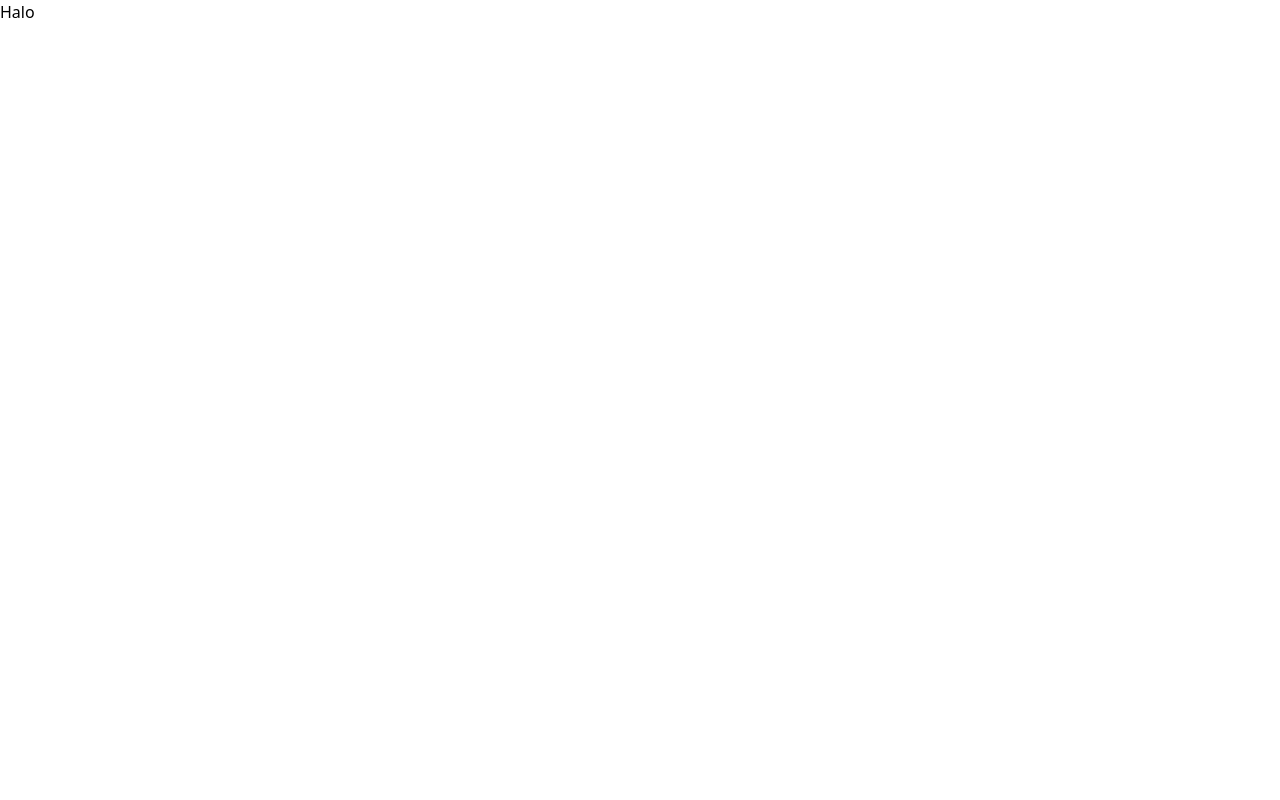
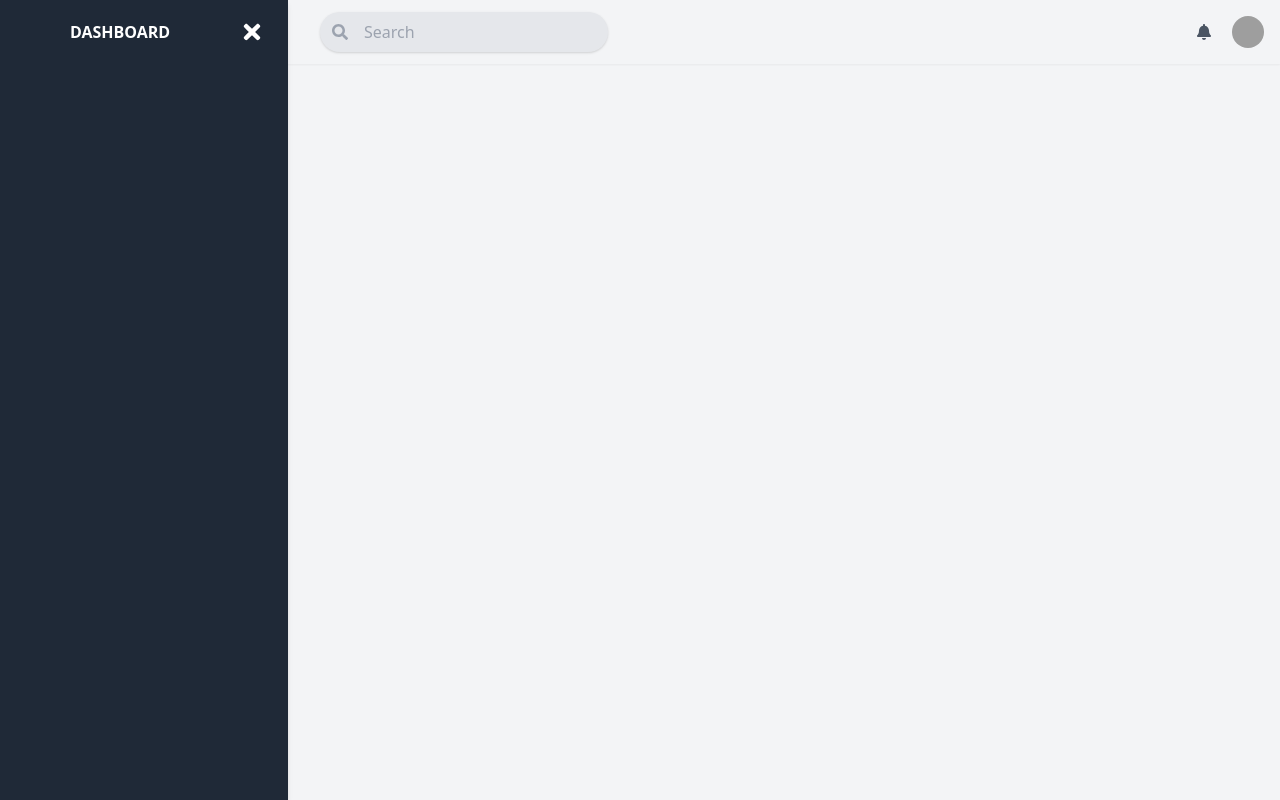
Before and after one commit to afifwijaya16/frontend-react-laravel-tailwind-myblog, a React (Create React App) app: page / in a window 1280 px wide. Built offline with nearby package versions, Linux system fonts and the light colour scheme; grey boxes are pictures that could not be loaded.

Commit message:
update navbar, sidebar

```diff
--- a/package.json
+++ b/package.json
@@ -8,6 +8,8 @@
     "@testing-library/user-event": "^12.1.10",
     "react": "^17.0.2",
     "react-dom": "^17.0.2",
+    "react-icons": "^4.2.0",
+    "react-router-dom": "^5.2.0",
     "react-scripts": "4.0.3",
     "web-vitals": "^1.0.1"
   },
--- a/src/App.js
+++ b/src/App.js
@@ -1,7 +1,11 @@
+import Navbar from "./components/navbar/Navbar";
+import Sidebar from "./components/sidebar/Sidebar";
+
 function App() {
   return (
-    <div className="App">
-      <h1>Halo</h1>
+    <div className="min-h-screen bg-gray-100">
+      <Navbar />
+      <Sidebar />
     </div>
   );
 }
--- /dev/null
+++ b/src/components/navbar/Navbar.js
@@ -0,0 +1,37 @@
+import React from "react";
+import * as FaIcon from "react-icons/fa";
+const Navbar = () => {
+  return (
+    <>
+      <div className="h-16 shadow-sm pl-8 lg:pl-80 fixed w-full top-0 left-0 flex items-center z-50">
+        <div class="w-6 cursor-pointer lg:hidden">
+          <FaIcon.FaBars class="h-6 w-6" />
+        </div>
+        <div class="relative hidden lg:block lg:transition">
+          <FaIcon.FaSearch class="absolute left-2 top-3 w-6 text-gray-400" />
+          <input
+            type="text"
+            class="block w-72 shadow border-none rounded-3xl focus:outline-none py-2 bg-gray-200 text-base text-gray-600 pl-11 pr-5"
+            placeholder="Search"
+          />
+        </div>
+        <div class="ml-auto items-center flex">
+          <div>
+            <FaIcon.FaBell class="w-6 cursor-pointer text-gray-600" />
+          </div>
+          <div class="mx-4 relative">
+            <div class="cursor-pointer">
+              <img
+                class="h-8 w-8 rounded-full object-cover"
+                src="https://ui-avatars.com/api/?name=Afif+Wijaya?background=0D8ABC&color=2980b9"
+                alt="avatar"
+              />
+            </div>
+          </div>
+        </div>
+      </div>
+    </>
+  );
+};
+
+export default Navbar;
--- /dev/null
+++ b/src/components/sidebar/Sidebar.js
@@ -0,0 +1,26 @@
+import React from "react";
+import * as FaIcon from "react-icons/fa";
+const Sidebar = () => {
+  return (
+    <>
+      <div className="fixed left-0 top-0 w-72 h-full bg-gray-800 shadow-md z-50 transition">
+        <div class="flex py-5 justify-center align-center">
+          <div class="w-5/6">
+            <div
+              className="w-full text-center text-white
+                font-bold text-base uppercase "
+            >
+              Dashboard
+            </div>
+          </div>
+          <div class="w-1/6">
+            <FaIcon.FaTimes className="w-6 h-6 text-white cursor-pointer hover:text-red-600" />
+          </div>
+        </div>
+        <div className="flex h-screen"></div>
+      </div>
+    </>
+  );
+};
+
+export default Sidebar;
```
Also changed, not shown: src/pages/Home.js (added, +11 -0 lines), 1 other file (tests, documents, lock files or other folders).
